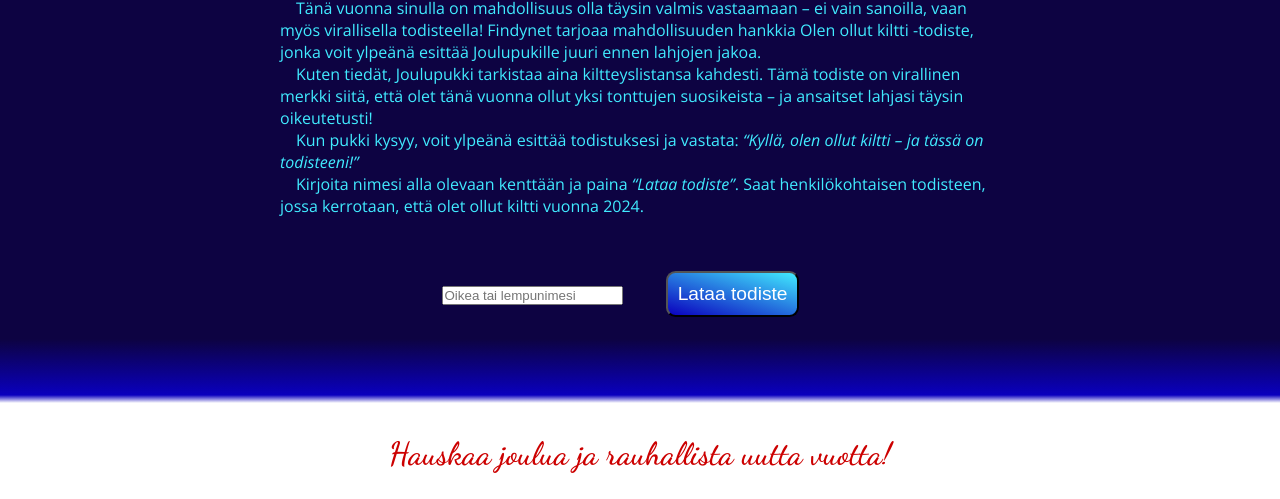
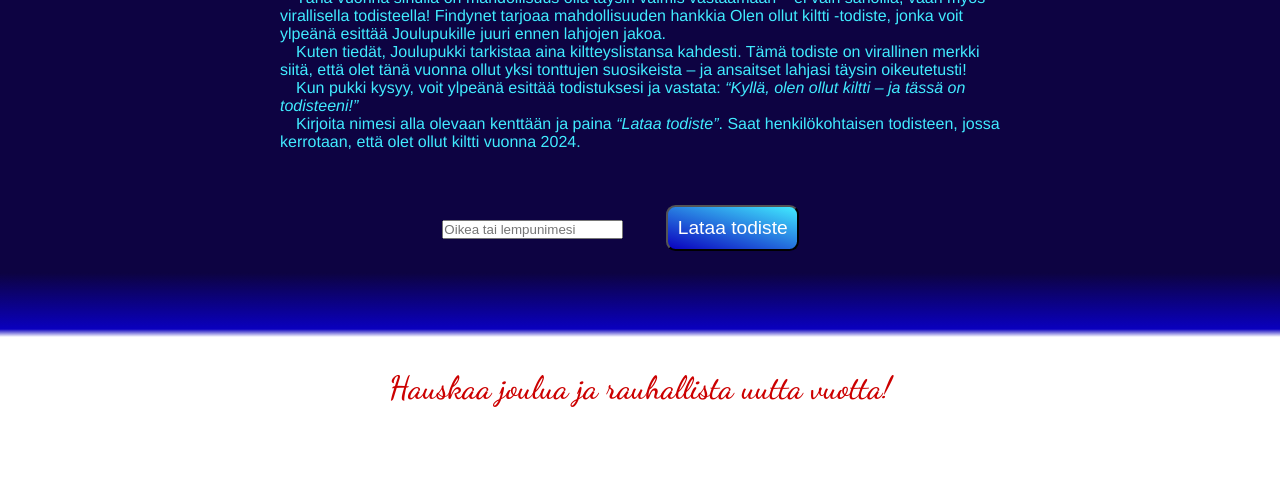
Before and after one commit to FindyFi/kiltteystodiste, a website: page node-app/public/index.html in a window 1280 px wide. Shown: the part 553-1052 px from the top of the page. After the commit the page ends 986 px from the top, so only its background shows below. Drawn offline with nearby package versions, Linux system fonts and the light colour scheme.

Commit message:
modified body font family

```diff
--- a/node-app/public/styles.css
+++ b/node-app/public/styles.css
@@ -5,7 +5,7 @@
   padding: 0;
 }
 body {
-  font-family: 'Open Sans', Verdana, Helvetica, Arial, Calibri, 'Gill Sans', 'Gill Sans MT', 'Trebuchet MS', sans-serif;
+  font-family: 'Neue Haas', 'Neue Haas Grotesk Display Pro', 'Neue Haas Text Pro', neue-haas, Helvetica, 'Open Sans', Arial, Verdana, Calibri, 'Gill Sans', 'Gill Sans MT', 'Trebuchet MS', sans-serif;
   background-color: #0d0342;
   background: linear-gradient(180deg, #41ebff 0%, #0d0342 5%);
   color: #41ebff;
```
